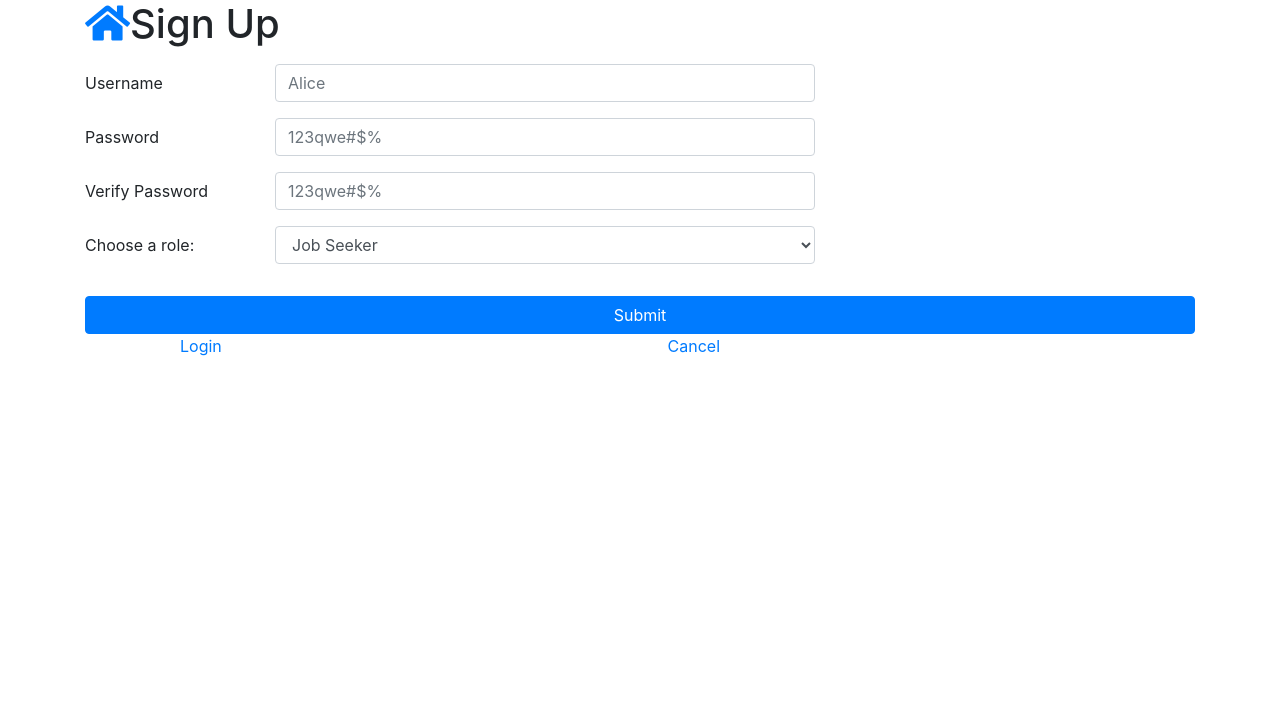
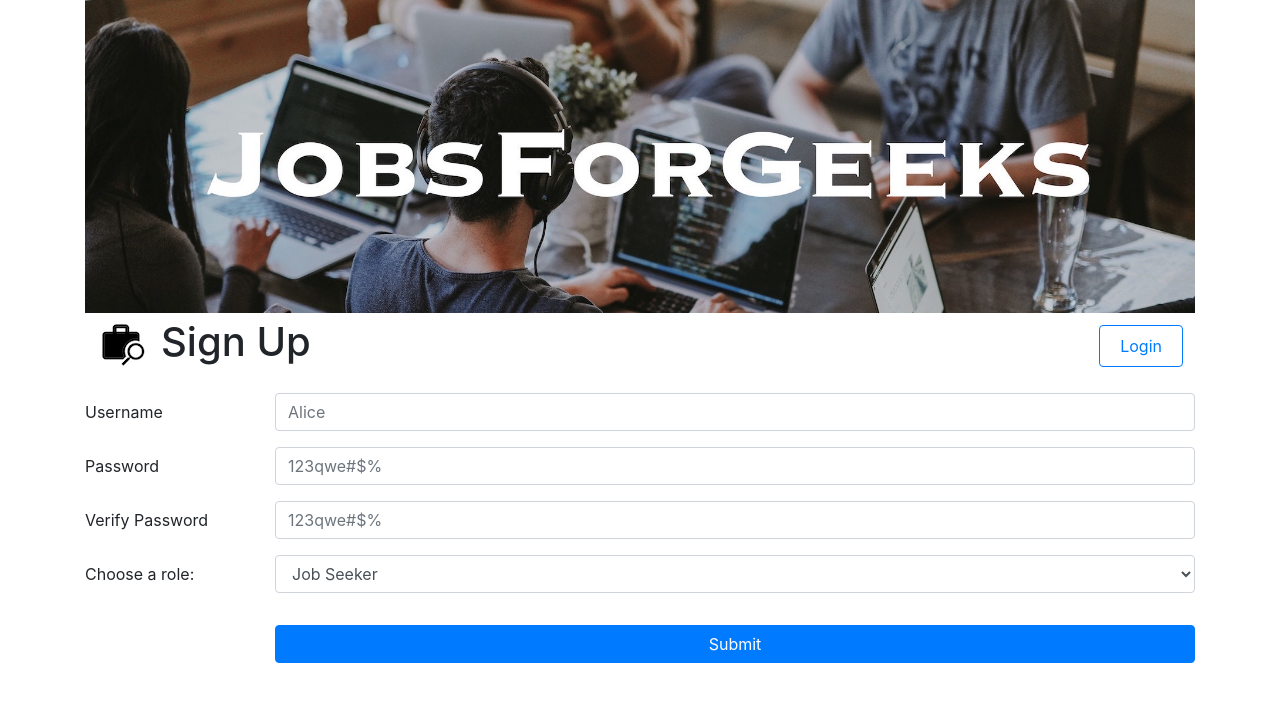
Before and after one commit to Rijkstarhn/jobs-for-geeks, a React (Create React App) app: page /register in a window 1280 px wide. Shown: the top 702 px of the page. Built offline with nearby package versions, Linux system fonts and the light colour scheme.

Commit message:
responsive ui implements in signup page

```diff
--- a/src/components/register.js
+++ b/src/components/register.js
@@ -1,6 +1,9 @@
 import React, {useState} from "react";
 import userService from "../services/user-service";
 import {Link} from "react-router-dom";
+import banner from "../res/banner_teams.jpg";
+import icon from "../res/icon.png";
+
 let editing = false;
 const Register = () => {
     const [userName, setUserName] = useState("")
@@ -8,7 +11,6 @@ const Register = () => {
     const [verifyPassword, setVerifyPassword] = useState("")
     const [role, setRole] = useState("JOB SEEKER")
     const [registerStatus, setRegisterStatus] = useState("")
-
 
     const handleSignUp = () => {
         editing = false;
@@ -20,9 +22,9 @@ const Register = () => {
             .then(response => {
                 console.log("response", response)
                 //alert('ffffff')
-        if(response) {
+                if (response) {
                     setRegisterStatus("success")
-        }else{
+                } else {
                     setRegisterStatus("fail")
                 }
             })
@@ -38,17 +40,22 @@ const Register = () => {
 
     return (
         <div className="container">
+            <img src={banner} className="img-fluid" alt="signup_banner"/>
             <h1 className="mb-3">
                 <Link to="/">
-              <i className="fas fa-home"/>
+                    <img src={icon} className="btn home-icon" alt="home_icon"/>
                 </Link>
                 Sign Up
+                <Link
+                    className="btn btn-outline-primary float-right loginButton" to="/login">
+                    Login
+                </Link>
             </h1>
             <div className="form-group row mb-3">
                 <label className="col-sm-2 col-form-label">
                     Username
                 </label>
-              <div className="col-sm-6">
+                <div className="col-sm-10">
                     <input className="form-control" id="usernameFld"
                            placeholder="Alice"
                            value={userName}
@@ -64,7 +71,7 @@ const Register = () => {
                 <label className="col-sm-2 col-form-label">
                     Password
                 </label>
-              <div className="col-sm-6">
+                <div className="col-sm-10">
                     <input className="form-control" id="passwordFld"
                            placeholder="123qwe#$%" type="password"
                            value={password}
@@ -80,7 +87,7 @@ const Register = () => {
                 <label className="col-sm-2 col-form-label">
                     Verify Password
                 </label>
-              <div className="col-sm-6">
+                <div className="col-sm-10">
                     <input className="form-control" id="verifyPasswordFld"
                            placeholder="123qwe#$%" type="password"
                            value={verifyPassword}
@@ -93,31 +100,31 @@ const Register = () => {
                 </div>
             </div>
 
-
             <div className="form-group row mb-3">
                 <label className="col-sm-2 col-form-label" htmlFor="role-select">
                     Choose a role:
                 </label>
-              <div className="col-sm-6">
+                <div className="col-sm-10">
                     <select className="form-control form-select-lg mb-3"
                             aria-label=".form-select-lg example"
                             value={role}
-                        onChange={(e) => setRole(e.target.value)}
-                >
+                            onChange={(e) => setRole(e.target.value)}>
                         <option value="JOB SEEKER">Job Seeker</option>
                         <option value="RECRUITER">Recruiter</option>
                     </select>
                 </div>
             </div>
 
-
-            <div className="">
-              <button className="btn btn-primary btn-block" onClick = {() => handleSignUp()}>Submit</button>
-
-
+            <div className="form-group row mb-3">
+                <label className="col-sm-2 col-form-label"/>
+                <div className="col-sm-10 ">
+                    <a className="btn btn-primary btn-block"
+                       onClick={() => handleSignUp()}>Submit
+                    </a>
+                </div>
             </div>
 
-            {registerStatus === "fail" && !editing  && <div className="alert alert-danger">
+            {registerStatus === "fail" && !editing && <div className="alert alert-danger">
                 Username has already existed
             </div>}
 
@@ -125,19 +132,17 @@ const Register = () => {
                 Register successfully! Please login
             </div>}
 
-            <div className="form-group row mb-3">
-              <label className="col-sm-1 col-form-label">
-              </label>
-              <div className="col-sm-6">
-                <Link to="/login">
-                  Login
-                </Link>
-                <Link className="float-right" to="/">
-                  Cancel
-                </Link>
-              </div>
-            </div>
-
+            {/*<div className="form-group row mb-3">*/}
+            {/*    <label className="col-sm-2 col-form-label"/>*/}
+            {/*    <div className="col-sm-6">*/}
+            {/*        <Link to="/login">*/}
+            {/*            Login*/}
+            {/*        </Link>*/}
+            {/*        <Link className="float-right" to="/">*/}
+            {/*            Cancel*/}
+            {/*        </Link>*/}
+            {/*    </div>*/}
+            {/*</div>*/}
         </div>
     )
 
--- a/src/components/search-screen.js
+++ b/src/components/search-screen.js
@@ -54,14 +54,14 @@ const SearchScreen = ({
     console.log("user", user)
     console.log("status", status)
     return (
-        <div>
+        <div className="container-fluid">
             <img src={banner} className="img-fluid" alt="home_banner"/>
             <br/>
             <div className="row search-heading">
                 <div className="col-sm-6">
                     <Link to="/">
                         {/*<i className="fas fa-home"/>*/}
-                        <img src={icon} className="btn" alt="home_icon"/>
+                        <img src={icon} className="btn home-icon" alt="home_icon"/>
                     </Link>
                     <a> Search Screen
                     </a>
--- a/src/components/search-screen.style.client.css
+++ b/src/components/search-screen.style.client.css
@@ -1,3 +1,5 @@
+
+
 .search-heading {
     text-align: left;
     font-size: 25px;
@@ -5,23 +7,23 @@
 }
 
 .signUpButton {
-    padding: 5px 20px;
-    margin: 10px;
+    padding: 8px 20px;
+    margin: 12px;
 }
 
 .loginButton {
-    padding: 5px 20px;
-    margin: 10px;
+    padding: 8px 20px;
+    margin: 12px;
 }
 
 .myProfileButton {
-    padding: 5px 13px;
-    margin: 10px;
+    padding: 8px 13px;
+    margin: 12px;
 }
 
 .logoutButton {
-    padding: 5px 12px;
-    margin: 10px;
+    padding: 8px 12px;
+    margin: 12px;
 }
 
 .checkboxPosition {
@@ -29,12 +31,17 @@
 }
 
 .searchBar {
-
 }
 
 .searchButton {
     padding: 8px 3rem;
 }
+
+.searchButton:hover {
+    transform: scale(1.1);
+    transition: 0.1s ease;
+}
+
 
 .viewAllUsers {
     padding: 5px 39px;
--- a/src/index.css
+++ b/src/index.css
@@ -1,3 +1,8 @@
+.home-icon:hover {
+  transform: scale(1.1);
+  transition: 0.5s ease;
+}
+
 body {
   margin: 0;
   font-family: -apple-system, BlinkMacSystemFont, 'Segoe UI', 'Roboto', 'Oxygen',
```
Also changed, not shown: src/res/banner_solo.jpg. Lines whose indentation alone changed are shown as unchanged.
